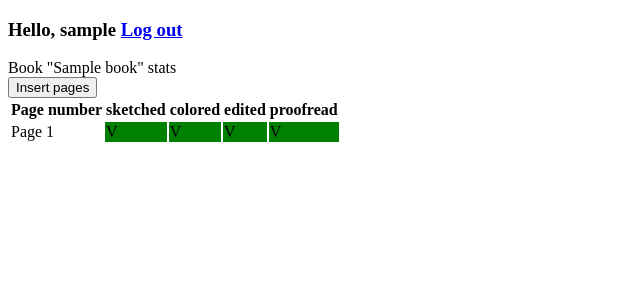
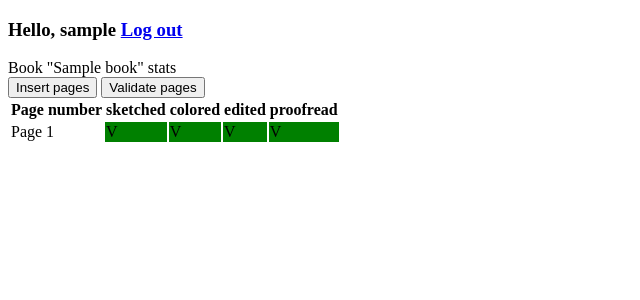
Before and after one commit to Highstaker/Book-progress-site, a Django app: page /book/1/ in a window 1280 px wide. Shown: the top 300 px of the page, without its empty margins (0-640 px from the left). Run offline with Django 3.2, Linux system fonts and the light colour scheme; a user stored in the database is signed in; tables that the repository leaves empty hold one stand-in row (values such as "Sample post").

Commit message:
v0.4.3
+validation button

```diff
--- a/myresite/myreprogress/templates/myreprogress/book_stats.html
+++ b/myresite/myreprogress/templates/myreprogress/book_stats.html
@@ -138,7 +138,7 @@ $.ajaxSetup({
 							console.log(data);//debug
 						},
 						error: function(xhr, status, error){
-							console.log("Error!");//debug
+							console.log("Insertion error!");//debug
 							console.log(status);//debug
 							console.log(error);//debug
 						}
@@ -147,6 +147,27 @@ $.ajaxSetup({
 					// return false; // prevents refresh
 					return true;
 				;})//$("#insert-page-form").submit
+
+				$("#validate-pages-button").click(function(){
+					$.ajax({
+						url: "{% url 'myreprogress:API. Validate page numbers' book_id=book_id %}",
+						type: "POST",
+						dataType: "Json",
+						context: $(this), //Specifies the "this" value for all AJAX related callback functions; needed, cuz callbacks don't get "this" on their own.
+						// data: JSON.stringify({"insert_at": insert_at, "pages_amount": pages_amount}),
+						success: function(data, status){
+							console.log("Validation success!");//debug
+							console.log(data);//debug
+							location.reload();
+						},
+						error: function(xhr, status, error){
+							console.log("Validation error!");//debug
+							console.log(status);//debug
+							console.log(error);//debug
+						}
+					});
+
+				});//$("#validate-pages-button").click
 
 			});//ready
 		</script>
@@ -162,6 +183,7 @@ Book "{{ book_name }}" stats<br>
 
 {% if user.is_staff %}
 	<button type="button" id="insert-page-form-toggle-button">Insert pages</button>
+	<button type="button" id="validate-pages-button">Validate pages</button>
 	<form method="post" id="insert-page-form">
 		{% csrf_token %}
 		{{ insert_page_form.as_p }}
```
Also changed, not shown: 1 other file.
